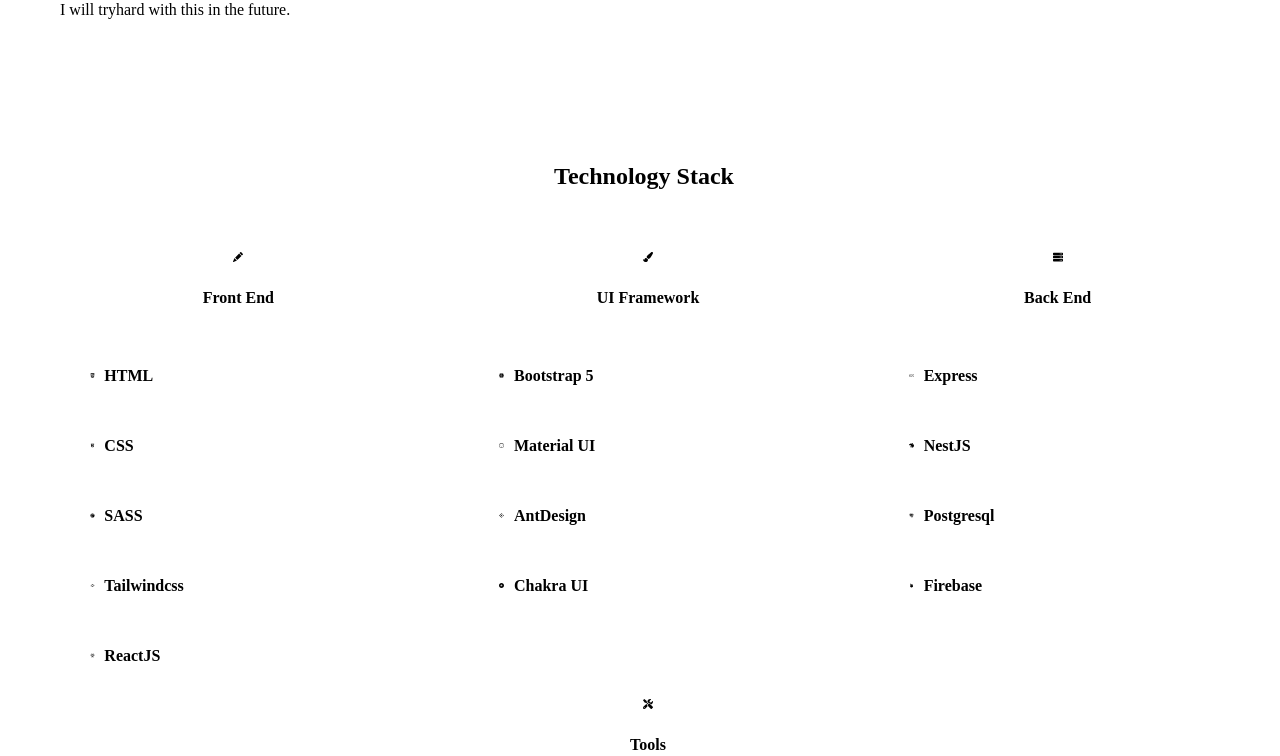
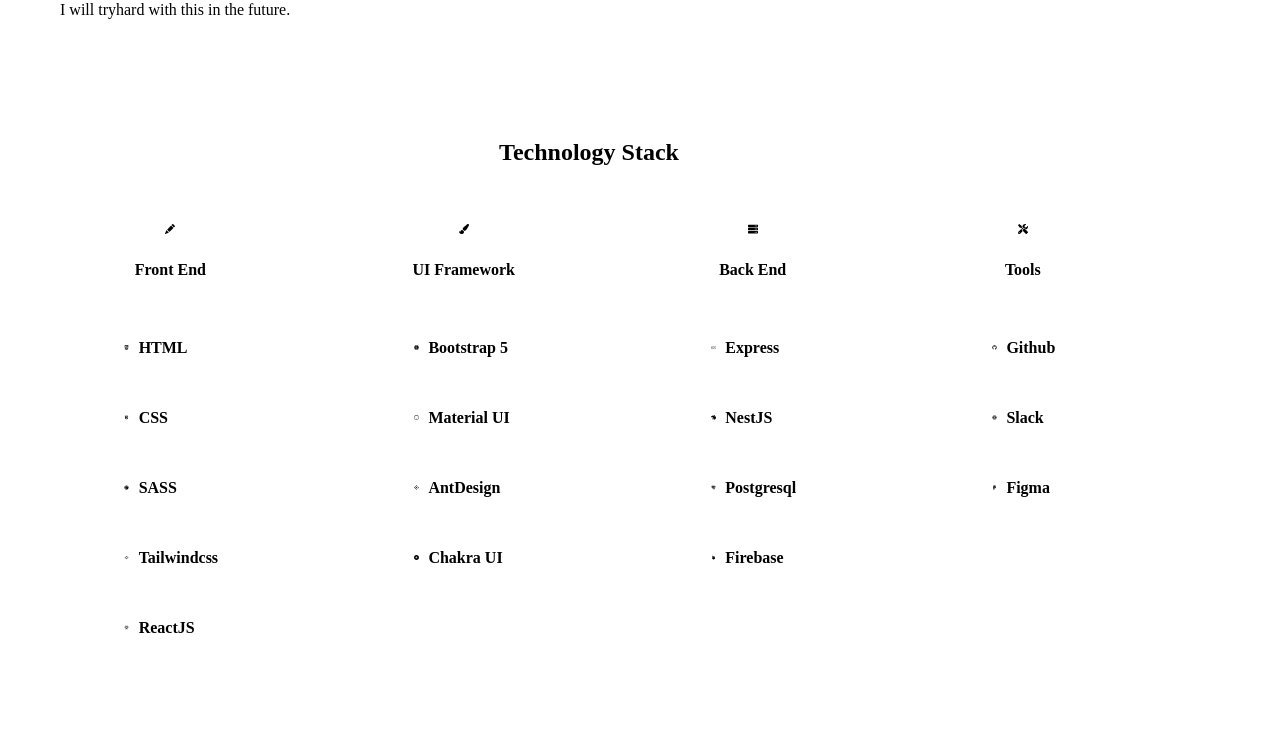
Before and after one commit to minhtrifit/minhtrifit-portfolio-2.0, a React (Vite) app: page / in a window 1280 px wide. Shown: the part 2500-3256 px from the top of the page. Built offline with nearby package versions, Linux system fonts and the light colour scheme; the HTML template or start-up script is replaced by a standard one.

Commit message:
fix redirect

```diff
--- a/src/components/ProjectCard.tsx
+++ b/src/components/ProjectCard.tsx
@@ -30,12 +30,13 @@
   return (
     <div>
       <Card
-        direction={{ base: "column", sm: "row" }}
+        direction={{ base: "column", lg: "row" }}
         overflow="hidden"
         variant="outline"
       >
-        <ReactPlayer url={youtube} />
-
+        <Box minWidth={{ base: "100%", lg: "400px", xl: "600px" }}>
+          <ReactPlayer width="100%" url={youtube} />
+        </Box>
         <Stack>
           <CardBody>
             <Heading size="md">{name}</Heading>
--- a/src/pages/Home.tsx
+++ b/src/pages/Home.tsx
@@ -99,7 +99,7 @@
   return (
     <Stack
       p={5}
-      w={"300px"}
+      w={{ base: "100%", sm: "70%", md: "300px" }}
       borderWidth="1px"
       borderRadius="lg"
       minHeight={400}
@@ -234,17 +234,24 @@
           </SimpleGrid>
         </Container>
       </Box>
-      <Box p={4} margin={"100px auto"} width={"100%"} gap={20}>
+      <Box
+        // backgroundColor={"red"}
+        // p={4}
+        margin={"100px auto"}
+        width={"100%"}
+        gap={20}
+      >
         <Heading textAlign={"center"}>Technology Stack</Heading>
         <Box
-          p={4}
-          margin={"50px auto 0 auto"}
+          // p={4}
+          margin={"50px 0 0 0"}
           width={"100%"}
           display={"flex"}
           flexWrap={"wrap"}
           // flexDirection={{ base: "column", xl: "row" }}
           justifyContent={"space-around"}
           gap={5}
+          // backgroundColor={"red"}
         >
           <Feature2
             icon={<Icon as={BsFillPencilFill} w={10} h={10} />}
```
Also changed, not shown: 1 other file (tests, documents, lock files or other folders).
